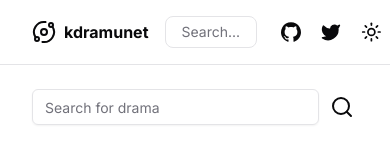
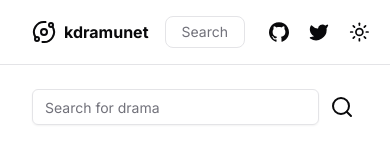
Before and after one commit to avalynndev/kdramunet, a Next.js app: page /search in a window 390 px wide. Shown: the top 160 px of the page. Built offline with nearby package versions, Linux system fonts and the light colour scheme.

Commit message:
Update site-header.tsx

```diff
--- a/components/site-header.tsx
+++ b/components/site-header.tsx
@@ -22,7 +22,7 @@ export function SiteHeader() {
               )}
             >
               <span className="hidden lg:inline-flex">Search for drama...</span>
-              <span className="inline-flex lg:hidden">Search...</span>
+              <span className="inline-flex lg:hidden">Search</span>
               <div className="pointer-events-none absolute right-[0.3rem] hidden h-6 select-none items-center gap-1 rounded border bg-muted px-1.5 font-mono text-[10px] font-medium opacity-100 sm:flex">
                 <Icons.search className="h-6 w-5" />
               </div>
```
